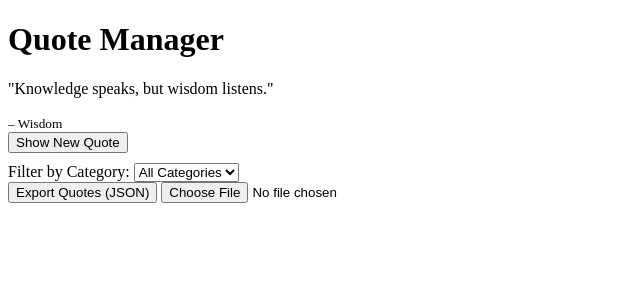
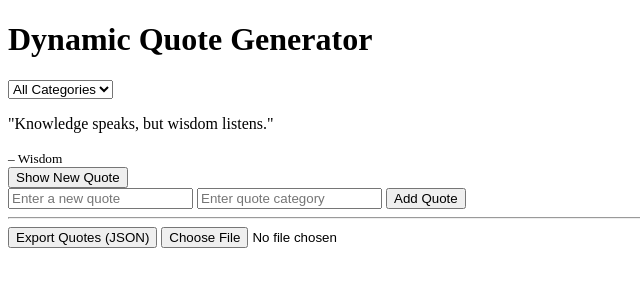
Before and after one commit to AdontengSarkodee/alx_fe_javascript, a plain HTML site: page dom-manipulation/index.html in a window 1280 px wide. Shown: the whole page, without its empty margins (0-640 px from the left). Drawn offline with Linux system fonts and the light colour scheme; no server answers.

Commit message:
Refactor index.html for Dynamic Quote Generator
Updated the HTML structure and elements for a dynamic quote generator, including new input fields and a category filter.

```diff
--- a/dom-manipulation/index.html
+++ b/dom-manipulation/index.html
@@ -1,32 +1,39 @@
 <!DOCTYPE html>
 <html lang="en">
 <head>
-  <meta charset="UTF-8">
-  <meta name="viewport" content="width=device-width, initial-scale=1.0">
-  <title>Quote Manager</title>
+  <meta charset="UTF-8" />
+  <meta name="viewport" content="width=device-width, initial-scale=1.0"/>
+  <title>Dynamic Quote Generator</title>
 </head>
 <body>
-  <h1>Quote Manager</h1>
+  <h1>Dynamic Quote Generator</h1>
 
-  <!-- Display area -->
-  <div id="quoteDisplay"></div>
-
-  <!-- Buttons -->
-  <button id="showQuoteBtn">Show New Quote</button>
-  <div id="notification" style="color: green; font-weight: bold; margin-top: 10px;"></div>
-
-  <!-- Add Quote Form -->
-  <div id="addQuoteSection"></div>
+  <!-- Notification -->
+  <div id="notification" style="color: green; font-weight: bold;"></div>
 
   <!-- Category Filter -->
   <div>
-    <label for="categoryFilter">Filter by Category:</label>
-    <select id="categoryFilter"></select>
+    <select id="categoryFilter" onchange="filterQuotes()">
+      <option value="all">All Categories</option>
+    </select>
   </div>
+
+  <!-- Quote Display -->
+  <div id="quoteDisplay"></div>
+  <button id="newQuote">Show New Quote</button>
+
+  <!-- Add Quote -->
+  <div>
+    <input id="newQuoteText" type="text" placeholder="Enter a new quote" />
+    <input id="newQuoteCategory" type="text" placeholder="Enter quote category" />
+    <button id="addQuoteBtn">Add Quote</button>
+  </div>
+
+  <hr>
 
   <!-- Export / Import -->
   <button id="exportBtn">Export Quotes (JSON)</button>
-  <input type="file" id="importFile" accept=".json">
+  <input type="file" id="importFile" accept=".json" onchange="importFromJsonFile(event)" />
 
   <script src="script.js"></script>
 </body>
```
